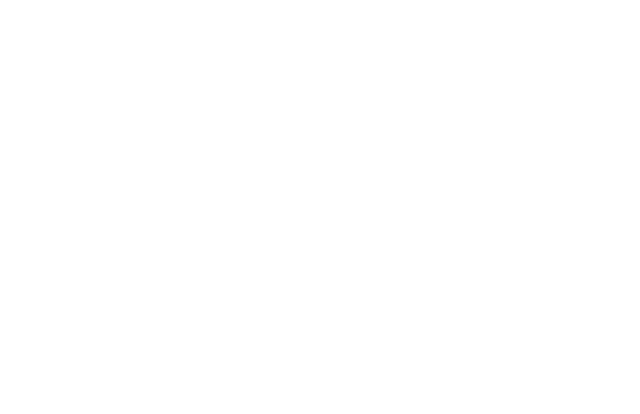
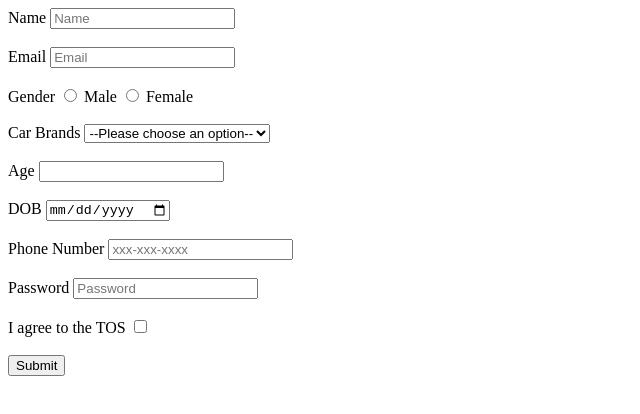
Before and after one commit to acciojob/signup-form-car-Dedeepyach13, a website: page main.html in a window 1280 px wide. Shown: the whole page, without its empty margins (0-640 px from the left). Drawn offline with Linux system fonts and the light colour scheme.

Commit message:
created a submission

```diff
--- a/main.html
+++ b/main.html
@@ -8,6 +8,58 @@
 
 <body>
 	<!-- the entire body must be written by student -->
+<form method="post">
+	<label for="name">Name</label>
+	<input type="text" required name="name" id="name" placeholder="Name">
+	<br><br>
+
+	<label for="email">Email</label>
+	<input type="email" required name="email" id="email" placeholder="Email">
+	<br><br>
+
+	<label>Gender</label>
+	<input type="radio" required name="gender" id="gender_m">
+	<label for="gender_m">Male</label>
+
+	<input type="radio" required="yes" id="gender_f">
+	<label for="gender_f">Female</label>
+	<br><br>
+
+	<label for="car">Car Brands</label>
+	<select id="cars" name="cars" required>
+		<option value="">--Please choose an option--</option>
+            <option value="BMW">BMW</option>
+            <option value="Audi">Audi</option>
+            <option value="Mercedes">Mercedes</option>
+            <option value="Toyota">Toyota</option>
+	</select>
+	<br><br>
+
+	<label for="age">Age</label>
+	<input type="number" required name="age" id="age">
+	<br><br>
+
+	<label for="dob">DOB</label>
+	<input type="date" required name="dob" id="age">
+	<br><br>
+
+	<label for="tel">Phone Number</label>
+	<input type="tel" name="tel" id="tel" placeholder="xxx-xxx-xxxx">
+	<br><br>
+
+	<label for="password">Password</label>
+	<input type="password" required name="password" id="password" placeholder="Password">
+	<br><br>
+
+	<label for="tos">I agree to the TOS</label>
+	<input type="checkbox" required="yes" id="tos">
+	<br><br>
+
+	<button type="submit">Submit</button>
+</form>
+
+
+
     <script type="text/javascript" src="./script.js">
 </script>
 
```
